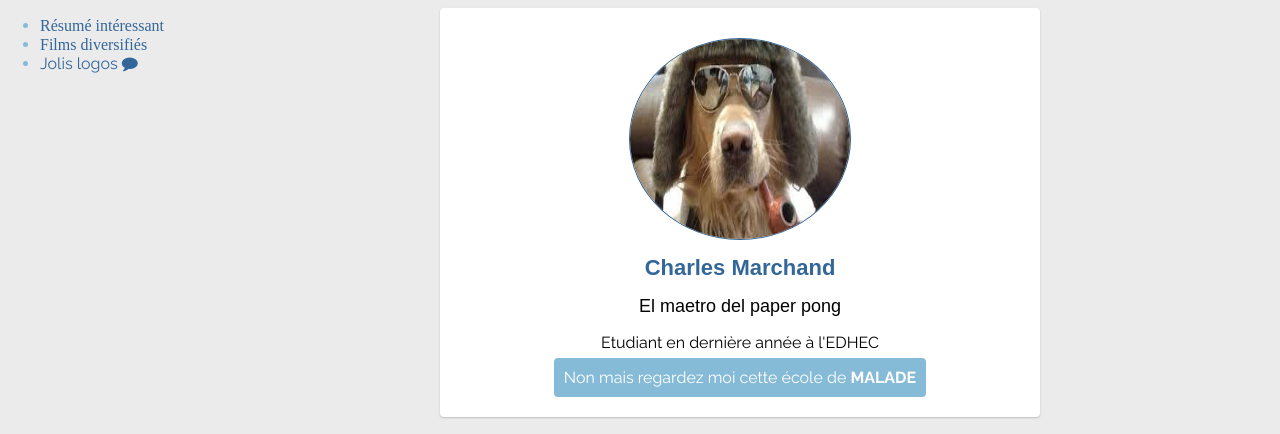
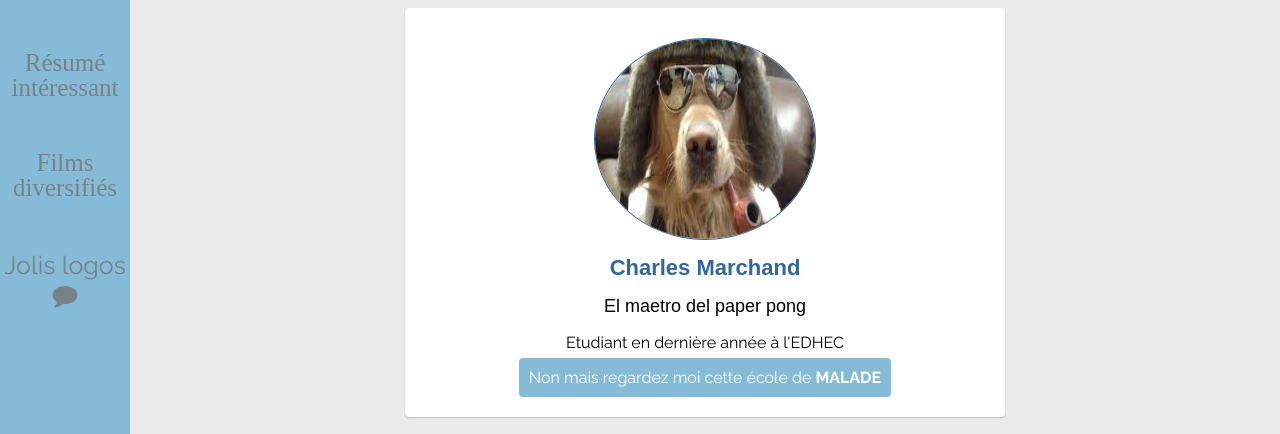
Before and after one commit to charlesmarchand/profile, a plain HTML site: page index.html in a window 1280 px wide. Shown: the top 434 px of the page. Drawn offline with Linux system fonts and the light colour scheme.

Commit message:
enhanced my profile with a fixed sidebar

```diff
--- a/style.css
+++ b/style.css
@@ -135,12 +135,34 @@ table{
 
 #sidebar {
   position: fixed;
-  width: 200px;
+  width: 130px;
   left: 0;
   top: 0;
   bottom: 0;
-  color : 86BBD8;
+  background-color : 86BBD8;
+  text-align: center;
 }
+
+#sidebar ul {
+  list-style: none;
+  padding-left: 0px;
+}
+
+#sidebar li {
+  margin-top:50px;
+  margin-bottom: 50px;
+}
+
+#sidebar a {
+  text-decoration: none;
+  font-size: 25px;
+  color:#788188;
+}
+
+#sidebar a:hover {
+  color: white;
+}
+
 #page-content {
-  margin-left: 200px;
+  margin-left: 130px;
 }
```
